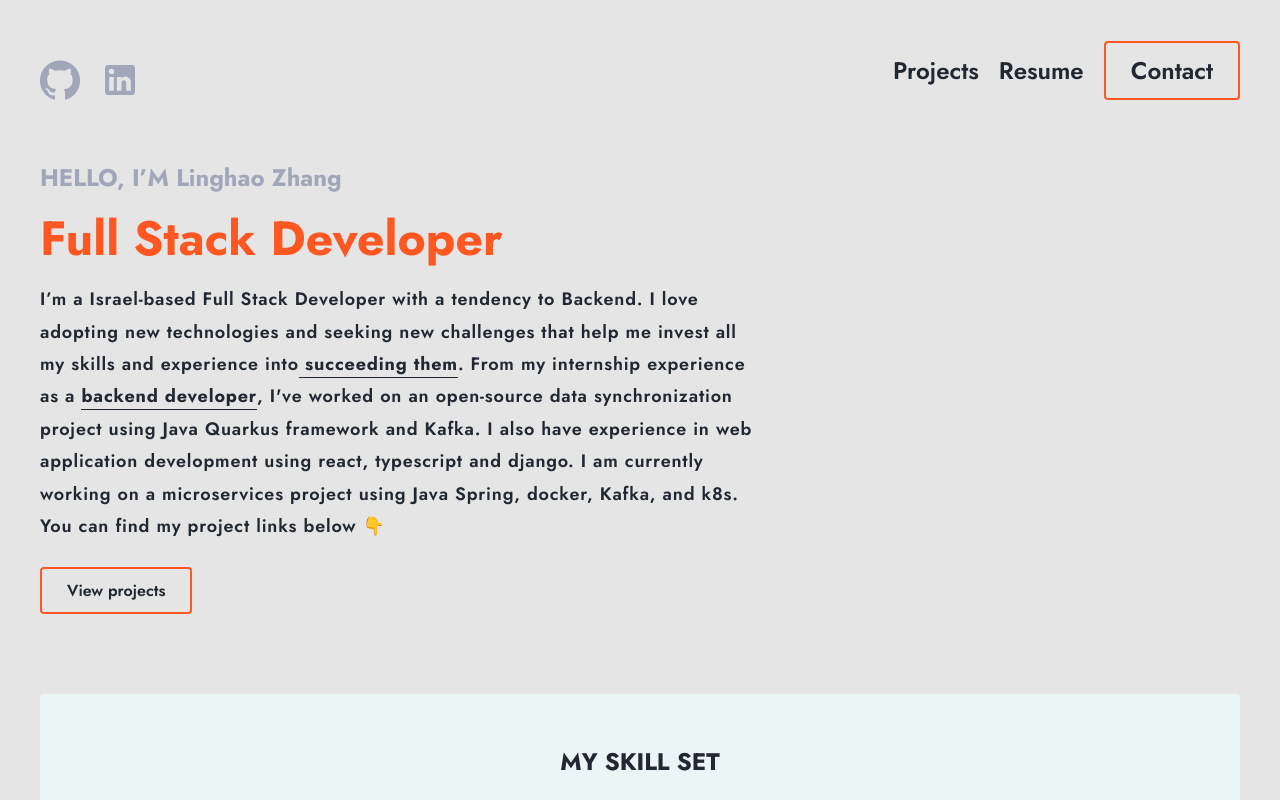
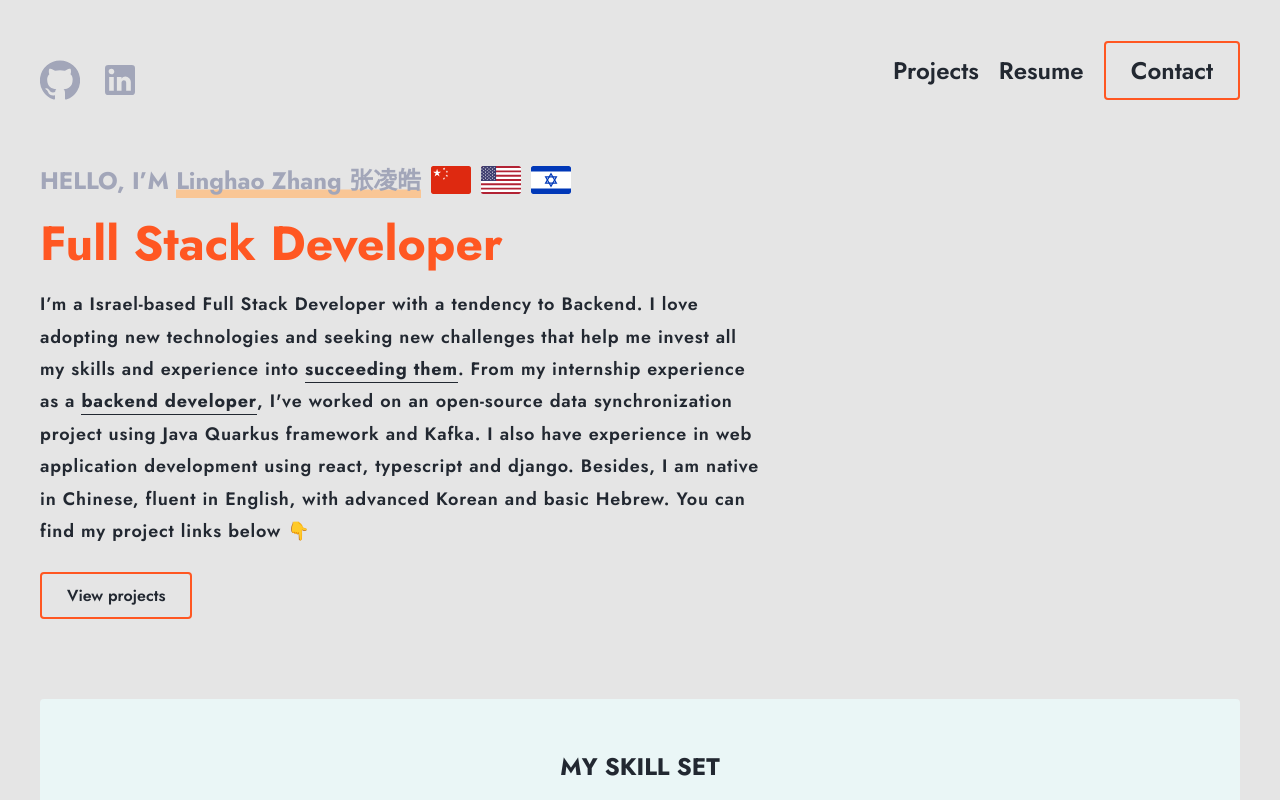
Before and after one commit to Shakl0ne/shaco-portfolio, a React (Create React App) app: page / in a window 1280 px wide. Shown: the top 800 px of the page. Built offline with nearby package versions, Linux system fonts and the light colour scheme.

Commit message:
completed without project demo links

```diff
--- a/src/assets/icons/american-flag.js
+++ b/src/assets/icons/american-flag.js
@@ -2,10 +2,10 @@ import React from "react"
 
 export default (props) => (
     <svg
-        id="Layer_1"
+        id="us"
         xmlns="http://www.w3.org/2000/svg"
-        width={50}
-        height={50}
+        width={40}
+        height={40}
         viewBox="0 0 55.2 38.4"
         style={{
             enableBackground: "new 0 0 55.2 38.4",
--- /dev/null
+++ b/src/assets/icons/chinese-flag.js
@@ -0,0 +1,28 @@
+import  React from "react"
+
+export default (props) => (
+    <svg
+        id="cn"
+        xmlns="http://www.w3.org/2000/svg"
+        width={40}
+        height={40}
+        viewBox="0 0 55.2 38.4"
+        style={{
+            enableBackground: "new 0 0 55.2 38.4",
+        }}
+        xmlSpace="preserve"
+        {...props}
+    >
+        <style>{".st1{fill:#ffde00}"}</style>
+        <path
+            d="M3.01 0h49.17c1.66.01 3.01 1.37 3.01 3.03v32.33c0 1.66-1.35 3.02-3.01 3.03L3 38.4c-1.65-.02-3-1.38-3-3.03V3.03C0 1.37 1.35.01 3.01 0z"
+            style={{
+                fill: "#de2910",
+            }}
+        />
+        <path
+            className="st1"
+            d="m8.4 3.84 3.39 10.42-8.87-6.44h10.96l-8.87 6.44L8.4 3.84zM18.75 2.07l-.32 3.64-1.88-3.13 3.36 1.43-3.56.82 2.4-2.76zM23.22 6.34l-1.71 3.23-.52-3.61 2.55 2.62-3.6-.63 3.28-1.61zM23.64 12.78l-2.87 2.25 1-3.51 1.25 3.43-3.03-2.04 3.65-.13zM18.68 15.48l-.17 3.65-2.01-3.05 3.42 1.29-3.52.97 2.28-2.86z"
+        />
+    </svg>
+)
--- /dev/null
+++ b/src/assets/icons/israeli-flag.js
@@ -0,0 +1,34 @@
+import React from "react"
+
+export default (props) => (
+    <svg
+        id="il"
+        xmlns="http://www.w3.org/2000/svg"
+        width={40}
+        height={40}
+        viewBox="0 0 122.88 85.48"
+        style={{
+            enableBackground: "new 0 0 122.88 85.48",
+        }}
+        xmlSpace="preserve"
+        {...props}
+    >
+        <style>{".st0{fill:#0038b8}"}</style>
+        <path
+            d="M6.75 0h109.37c3.71 0 6.75 3.04 6.75 6.75v71.98c0 3.71-3.04 6.75-6.75 6.75H6.75C3.04 85.48 0 82.44 0 78.73V6.75C0 3.04 3.04 0 6.75 0z"
+            style={{
+                fillRule: "evenodd",
+                clipRule: "evenodd",
+                fill: "#fff",
+            }}
+        />
+        <path
+            className="st0"
+            d="M6.71 0h109.46c3.7.02 6.71 3.05 6.71 6.75v9.7H0v-9.7C0 3.05 3.01.02 6.71 0zm116.17 69.05v9.68c0 3.7-3.02 6.73-6.71 6.75H6.71C3.01 85.46 0 82.43 0 78.73v-9.68h122.88zM61.44 27.19 47.96 50.53h26.96L61.44 27.19zM43.29 51.45l18.15-31.46 19.73 34.16H41.71l1.58-2.7z"
+        />
+        <path
+            className="st0"
+            d="m61.44 58.31 13.48-23.34H47.96l13.48 23.34zM79.6 34.06 61.44 65.52 41.71 31.36h39.43l-1.54 2.7z"
+        />
+    </svg>
+)
--- a/src/components/common/Button/index.tsx
+++ b/src/components/common/Button/index.tsx
@@ -1,4 +1,4 @@
-import React from 'react'
+import React, {MouseEvent} from 'react'
 
 import './style.scss'
 
@@ -8,18 +8,22 @@ type ButtonProps = {
 	onClick?: (
 		event: React.MouseEvent<HTMLButtonElement, MouseEvent>,
 	) => void
+
 }
 
 const Button: React.FC<ButtonProps> = ({
 	label,
 	variant,
 	onClick,
+
 }) => {
 	const handleClick = (e: any) => {
 		if (onClick) {
 			onClick(e)
 		}
 	}
+
+
 	return (
 		<>
 			<button
--- /dev/null
+++ b/src/components/landing/Header/Banner/Greeting/Icon/index.tsx
@@ -0,0 +1,38 @@
+import React, {MouseEvent} from "react";
+import './style.scss'
+
+type IconPropType = {
+    id: string,
+    name: string,
+    icon: Function
+    onClick?: (
+        event: React.MouseEvent<HTMLInputElement, MouseEvent>,
+    ) => void
+
+}
+
+
+export const Icon: React.FC<IconPropType> = ({
+                                                 id,
+                                                 name,
+                                                 icon,
+                                                 onClick,
+                                             }) => {
+
+    const handleClick = (e: any) => {
+        if (onClick) {
+            onClick(e)
+        }
+    }
+
+    const Icon = icon
+
+    return (
+        <div className="icon-item">
+            <div className="icon-wrap" onClick={handleClick}  title="click me!">
+                <Icon />
+            </div>
+        </div>
+
+    )
+}
--- /dev/null
+++ b/src/components/landing/Header/Banner/Greeting/Icon/style.scss
@@ -0,0 +1,8 @@
+@import '../../../../../../styles/main';
+
+.icon-wrap {
+  padding: 5px;
+  &:hover {
+    transform: scale(1.05);
+  }
+}
--- /dev/null
+++ b/src/components/landing/Header/Banner/Greeting/index.tsx
@@ -0,0 +1,67 @@
+import React, {MouseEvent, useState} from 'react'
+
+import './style.scss'
+import {Icon} from "./Icon";
+import americanFlag from "../../../../../assets/icons/american-flag";
+import israeliFlag from "../../../../../assets/icons/israeli-flag";
+import chineseFlag from "../../../../../assets/icons/chinese-flag";
+import {set} from "react-ga";
+
+type GreetingPropType = {
+    text: string
+}
+
+
+export const Greeting: React.FC<GreetingPropType> = ({text}) => {
+
+    const icons = [
+        {
+            id: 'cn',
+            callback: chineseFlag,
+            name: 'Linghao Zhang 张凌皓'
+        },
+        {
+            id: 'us',
+            callback: americanFlag,
+            name: 'Shaco Zhang',
+        },
+        {
+            id: 'il',
+            callback: israeliFlag,
+            name: 'David Sidgiyayev דוד סידיאייב'
+        },
+    ]
+
+    const findById = (_id: string) => {
+        return icons.find((icon:any) => icon.id === _id)?.name
+    }
+
+    const [display, setDisplay] = useState(findById('cn'))
+
+
+    const handleClick = (e: any) => {
+
+        const icon_id = e.currentTarget.children[0].id
+        setDisplay(findById(icon_id))
+    }
+
+    return (
+        <div className='greeting'>
+            <h3>{text}&nbsp;<span className="highlight">{display}</span></h3>
+            <div className='greeting__icon-container'>
+                {icons.map(
+                    (icon: any) =>
+
+                        <Icon
+                            id={icon.id}
+                            name={icon.name}
+                            icon={icon.callback}
+                            onClick={handleClick}
+                            {...icons}
+                        />
+                )}
+            </div>
+        </div>
+    )
+
+}
--- /dev/null
+++ b/src/components/landing/Header/Banner/Greeting/style.scss
@@ -0,0 +1,23 @@
+@import '../../../../../styles/main';
+
+.greeting {
+  white-space: nowrap;
+  h3 {
+    margin-bottom: 10px;
+    display: inline-flex;
+    padding-right: 5px;
+    .highlight {
+      display: inline-flex;
+      text-decoration: none;
+      box-shadow: inset 0 -.35em 0 #f9c695;
+      color: inherit;
+    }
+  }
+  &__icon-container {
+    display: inline-flex;
+    position: relative;
+    top: -5px;
+  }
+
+
+}
--- a/src/components/landing/Header/Banner/index.tsx
+++ b/src/components/landing/Header/Banner/index.tsx
@@ -4,29 +4,33 @@ import profile_image from "../../../../assets/images/profile_image.png"
 import Button from "../../../common/Button"
 
 import "./style.scss"
-// import {Icon} from "./Icon";
+import {Greeting} from "./Greeting";
+
 
 export const Banner = () => {
     return (
         <div className="banner">
             <div className="banner__container">
                 <div className="banner__content">
-					<h3>HELLO, I’M Linghao Zhang </h3>
 
+                    <Greeting
+                        text="HELLO, I’M"
+                        />
                     <h1>Full Stack Developer</h1>
                     <h5>
                         I’m a Israel-based Full Stack Developer with a tendency to Backend.
                         I love adopting new technologies and seeking new challenges that help
-						me invest all my skills and experience into
-						<span className="text-highlight"> succeeding them</span>. From my internship experience
+                        me invest all my skills and experience into <span className="text-highlight"> succeeding them</span>
+                        . From my internship experience
                         as a <span className="text-highlight"> backend developer</span>,
-						I've worked on an open-source data synchronization project using Java Quarkus framework and Kafka.
+                        I've worked on an open-source data synchronization project using Java Quarkus framework and
+                        Kafka.
                         I also have experience in web application development using react, typescript and django.
-						I am currently working on a microservices project using Java Spring, docker, Kafka, and k8s.
+                        Besides, I am native in Chinese, fluent in English, with advanced Korean and basic Hebrew.
                         You can find my project links below &#128071;
                     </h5>
                     <a href="#recent-projects">
-						<Button label="View projects" variant="outline" />
+                        <Button label="View projects" variant="outline"/>
                     </a>
                 </div>
                 <div className="banner__image">
--- a/src/components/landing/Header/Banner/style.scss
+++ b/src/components/landing/Header/Banner/style.scss
@@ -52,13 +52,6 @@
 		max-width: 60%;
 		text-align: left;
 
-		h3 {
-			margin-bottom: 10px;
-		}
-		&__icon {
-
-		}
-
 		h1,
 		h5 {
 			margin-bottom: 10px;
```
Also changed, not shown: src/components/landing/Skills/index.tsx (indentation only). Lines whose indentation alone changed are shown as unchanged.
